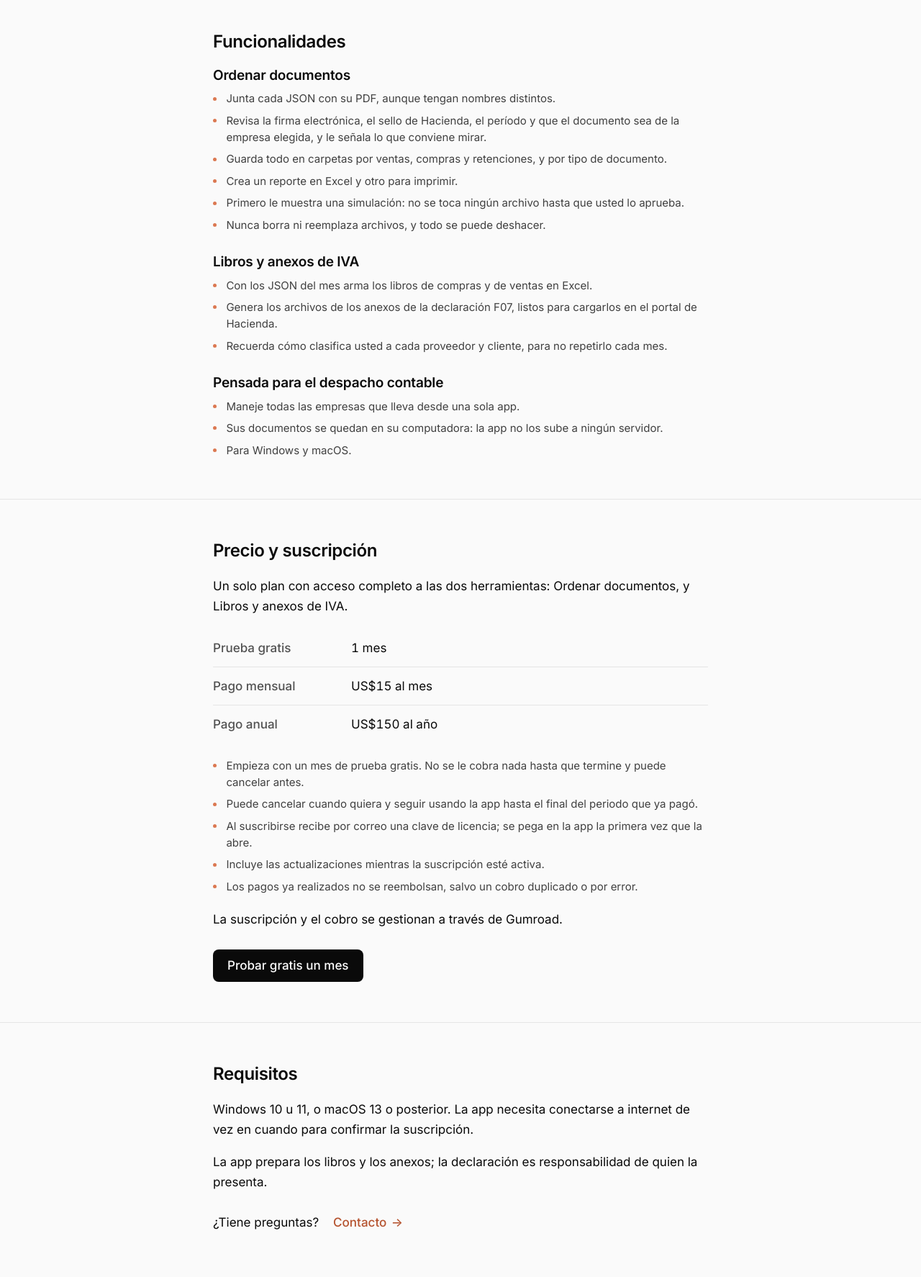
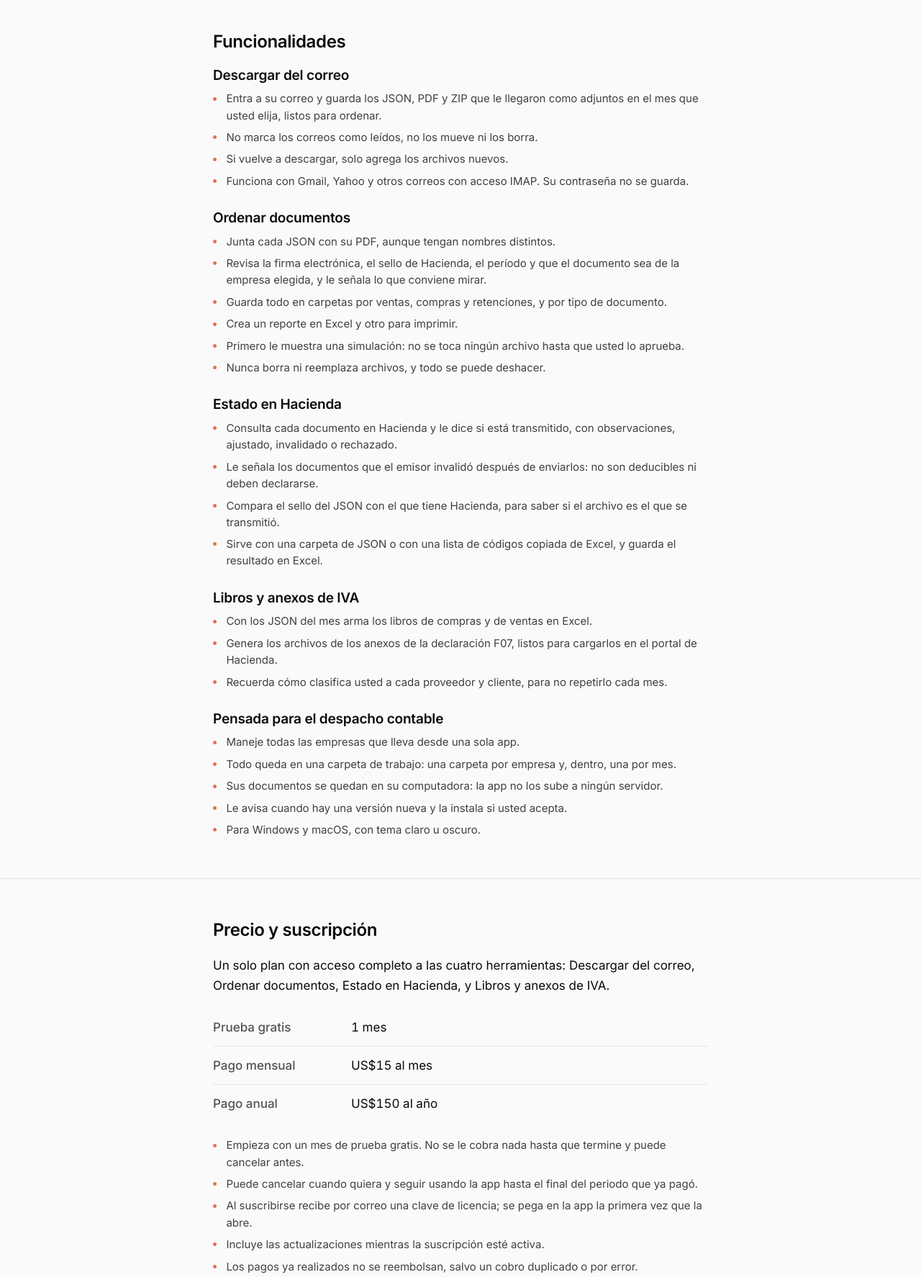
Before and after one commit to MarzLabs/website, a plain HTML site: page cuadra.html in a window 1280 px wide. Shown: the part 640-2414 px from the top of the page at 72% size. Drawn offline with Linux system fonts and the light colour scheme.

Commit message:
feat(products): Cuadra con sus cuatro herramientas
La página de Cuadra y sus tarjetas describían la versión con dos
herramientas. Se agregan «Descargar del correo» y «Estado en Hacienda»,
la carpeta de trabajo y las actualizaciones desde la app, y se aclara
que esas dos herramientas necesitan internet.

Co-Authored-By: Claude Fable 5.2 <noreply@anthropic.com>

```diff
--- a/cuadra.html
+++ b/cuadra.html
@@ -6,7 +6,7 @@
   <script>document.documentElement.classList.add('js');</script>
 
   <title>Cuadra: ordene sus DTE y arme los libros de IVA — Marz Labs</title>
-  <meta name="description" content="Cuadra es una aplicación de escritorio de Marz Labs para contadores de El Salvador: ordena los DTE de cada empresa y prepara los libros y anexos de la declaración de IVA (F07).">
+  <meta name="description" content="Cuadra es una aplicación de escritorio de Marz Labs para contadores de El Salvador: descarga los DTE del correo, los ordena, consulta su estado en Hacienda y prepara los libros y anexos de la declaración de IVA (F07).">
   <link rel="canonical" href="https://marzlabs.tech/cuadra.html">
 
   <!-- Open Graph -->
@@ -14,7 +14,7 @@
   <meta property="og:site_name" content="Marz Labs">
   <meta property="og:locale" content="es_ES">
   <meta property="og:title" content="Cuadra: ordene sus DTE y arme los libros de IVA — Marz Labs">
-  <meta property="og:description" content="Aplicación de escritorio para contadores de El Salvador: ordena los DTE y prepara los libros y anexos de IVA (F07). Un mes de prueba gratis.">
+  <meta property="og:description" content="Aplicación de escritorio para contadores de El Salvador: descarga los DTE del correo, los ordena, consulta su estado en Hacienda y prepara los libros y anexos de IVA (F07). Un mes de prueba gratis.">
   <meta property="og:url" content="https://marzlabs.tech/cuadra.html">
   <meta property="og:image" content="https://marzlabs.tech/assets/og-image.png">
   <meta property="og:image:width" content="1200">
@@ -24,7 +24,7 @@
   <!-- Twitter -->
   <meta name="twitter:card" content="summary_large_image">
   <meta name="twitter:title" content="Cuadra: ordene sus DTE y arme los libros de IVA — Marz Labs">
-  <meta name="twitter:description" content="Aplicación de escritorio para contadores de El Salvador: ordena los DTE y prepara los libros y anexos de IVA (F07). Un mes de prueba gratis.">
+  <meta name="twitter:description" content="Aplicación de escritorio para contadores de El Salvador: descarga los DTE del correo, los ordena, consulta su estado en Hacienda y prepara los libros y anexos de IVA (F07). Un mes de prueba gratis.">
   <meta name="twitter:image" content="https://marzlabs.tech/assets/og-image.png">
 
   <!-- Iconos -->
@@ -48,7 +48,7 @@
     "operatingSystem": "Windows 10, Windows 11, macOS 13",
     "url": "https://marzlabs.tech/cuadra.html",
     "inLanguage": "es",
-    "description": "Cuadra es una aplicación de escritorio de Marz Labs para contadores de El Salvador: ordena los DTE de cada empresa y prepara los libros y anexos de la declaración de IVA (F07).",
+    "description": "Cuadra es una aplicación de escritorio de Marz Labs para contadores de El Salvador: descarga los DTE del correo, los ordena, consulta su estado en Hacienda y prepara los libros y anexos de la declaración de IVA (F07).",
     "publisher": { "@type": "Organization", "name": "MARZ LABS, S.A.S.", "url": "https://marzlabs.tech" },
     "offers": { "@type": "Offer", "price": "15.00", "priceCurrency": "USD", "url": "https://marzlabs.gumroad.com/l/cuadra", "description": "Suscripción mensual con un mes de prueba gratis" }
   }
@@ -85,7 +85,7 @@
         </nav>
         <h1>Cuadra</h1>
         <p class="lead">Ordene sus facturas electrónicas y arme los libros de IVA en minutos.</p>
-        <p>Cuadra es una aplicación de escritorio para contadores de El Salvador que trabajan con Documentos Tributarios Electrónicos (DTE). Hace en minutos el trabajo de cada mes: ordenar los JSON y PDF de cada empresa y preparar los libros y los anexos de la declaración de IVA.</p>
+        <p>Cuadra es una aplicación de escritorio para contadores de El Salvador que trabajan con Documentos Tributarios Electrónicos (DTE). Hace en minutos el trabajo de cada mes: bajar del correo los documentos de cada empresa, ordenarlos, comprobar su estado en Hacienda y preparar los libros y los anexos de la declaración de IVA.</p>
         <p>Disponible para Windows y macOS, con un mes de prueba gratis.</p>
         <p class="product-actions">
           <a class="button" href="https://marzlabs.gumroad.com/l/cuadra" rel="noopener">Probar gratis un mes</a>
@@ -98,6 +98,16 @@
         <h2>Funcionalidades</h2>
         <div class="feature-groups feature-groups--flush">
           <section class="feature-group">
+            <h3>Descargar del correo</h3>
+            <ul class="feature-list">
+              <li>Entra a su correo y guarda los JSON, PDF y ZIP que le llegaron como adjuntos en el mes que usted elija, listos para ordenar.</li>
+              <li>No marca los correos como leídos, no los mueve ni los borra.</li>
+              <li>Si vuelve a descargar, solo agrega los archivos nuevos.</li>
+              <li>Funciona con Gmail, Yahoo y otros correos con acceso IMAP. Su contraseña no se guarda.</li>
+            </ul>
+          </section>
+
+          <section class="feature-group">
             <h3>Ordenar documentos</h3>
             <ul class="feature-list">
               <li>Junta cada JSON con su PDF, aunque tengan nombres distintos.</li>
@@ -106,6 +116,16 @@
               <li>Crea un reporte en Excel y otro para imprimir.</li>
               <li>Primero le muestra una simulación: no se toca ningún archivo hasta que usted lo aprueba.</li>
               <li>Nunca borra ni reemplaza archivos, y todo se puede deshacer.</li>
+            </ul>
+          </section>
+
+          <section class="feature-group">
+            <h3>Estado en Hacienda</h3>
+            <ul class="feature-list">
+              <li>Consulta cada documento en Hacienda y le dice si está transmitido, con observaciones, ajustado, invalidado o rechazado.</li>
+              <li>Le señala los documentos que el emisor invalidó después de enviarlos: no son deducibles ni deben declararse.</li>
+              <li>Compara el sello del JSON con el que tiene Hacienda, para saber si el archivo es el que se transmitió.</li>
+              <li>Sirve con una carpeta de JSON o con una lista de códigos copiada de Excel, y guarda el resultado en Excel.</li>
             </ul>
           </section>
 
@@ -122,8 +142,10 @@
             <h3>Pensada para el despacho contable</h3>
             <ul class="feature-list">
               <li>Maneje todas las empresas que lleva desde una sola app.</li>
+              <li>Todo queda en una carpeta de trabajo: una carpeta por empresa y, dentro, una por mes.</li>
               <li>Sus documentos se quedan en su computadora: la app no los sube a ningún servidor.</li>
-              <li>Para Windows y macOS.</li>
+              <li>Le avisa cuando hay una versión nueva y la instala si usted acepta.</li>
+              <li>Para Windows y macOS, con tema claro u oscuro.</li>
             </ul>
           </section>
         </div>
@@ -133,7 +155,7 @@
     <section class="section">
       <div class="container">
         <h2>Precio y suscripción</h2>
-        <p>Un solo plan con acceso completo a las dos herramientas: Ordenar documentos, y Libros y anexos de IVA.</p>
+        <p>Un solo plan con acceso completo a las cuatro herramientas: Descargar del correo, Ordenar documentos, Estado en Hacienda, y Libros y anexos de IVA.</p>
         <table class="data-table">
           <caption class="visually-hidden">Precios de la suscripción a Cuadra</caption>
           <tbody>
@@ -168,7 +190,8 @@
     <section class="section">
       <div class="container">
         <h2>Requisitos</h2>
-        <p>Windows 10 u 11, o macOS 13 o posterior. La app necesita conectarse a internet de vez en cuando para confirmar la suscripción.</p>
+        <p>Windows 10 u 11, o macOS 13 o posterior. La app necesita conectarse a internet de vez en cuando para confirmar la suscripción, y también para descargar del correo y consultar el estado en Hacienda.</p>
+        <p>El estado de los documentos se consulta en el servicio de consulta pública de Hacienda y depende de que ese servicio esté disponible.</p>
         <p>La app prepara los libros y los anexos; la declaración es responsabilidad de quien la presenta.</p>
         <p class="product-actions">
           <span>¿Tiene preguntas?</span>
--- a/sitemap.xml
+++ b/sitemap.xml
@@ -2,13 +2,13 @@
 <urlset xmlns="http://www.sitemaps.org/schemas/sitemap/0.9">
   <url>
     <loc>https://marzlabs.tech/</loc>
-    <lastmod>2026-11-13</lastmod>
+    <lastmod>2026-11-14</lastmod>
     <changefreq>monthly</changefreq>
     <priority>1.0</priority>
   </url>
   <url>
     <loc>https://marzlabs.tech/products.html</loc>
-    <lastmod>2026-11-13</lastmod>
+    <lastmod>2026-11-14</lastmod>
     <changefreq>monthly</changefreq>
     <priority>0.8</priority>
   </url>
@@ -20,7 +20,7 @@
   </url>
   <url>
     <loc>https://marzlabs.tech/cuadra.html</loc>
-    <lastmod>2026-11-13</lastmod>
+    <lastmod>2026-11-14</lastmod>
     <changefreq>monthly</changefreq>
     <priority>0.8</priority>
   </url>
```
Also changed, not shown: index.html (+1 -1 lines), products.html (+1 -1 lines).
